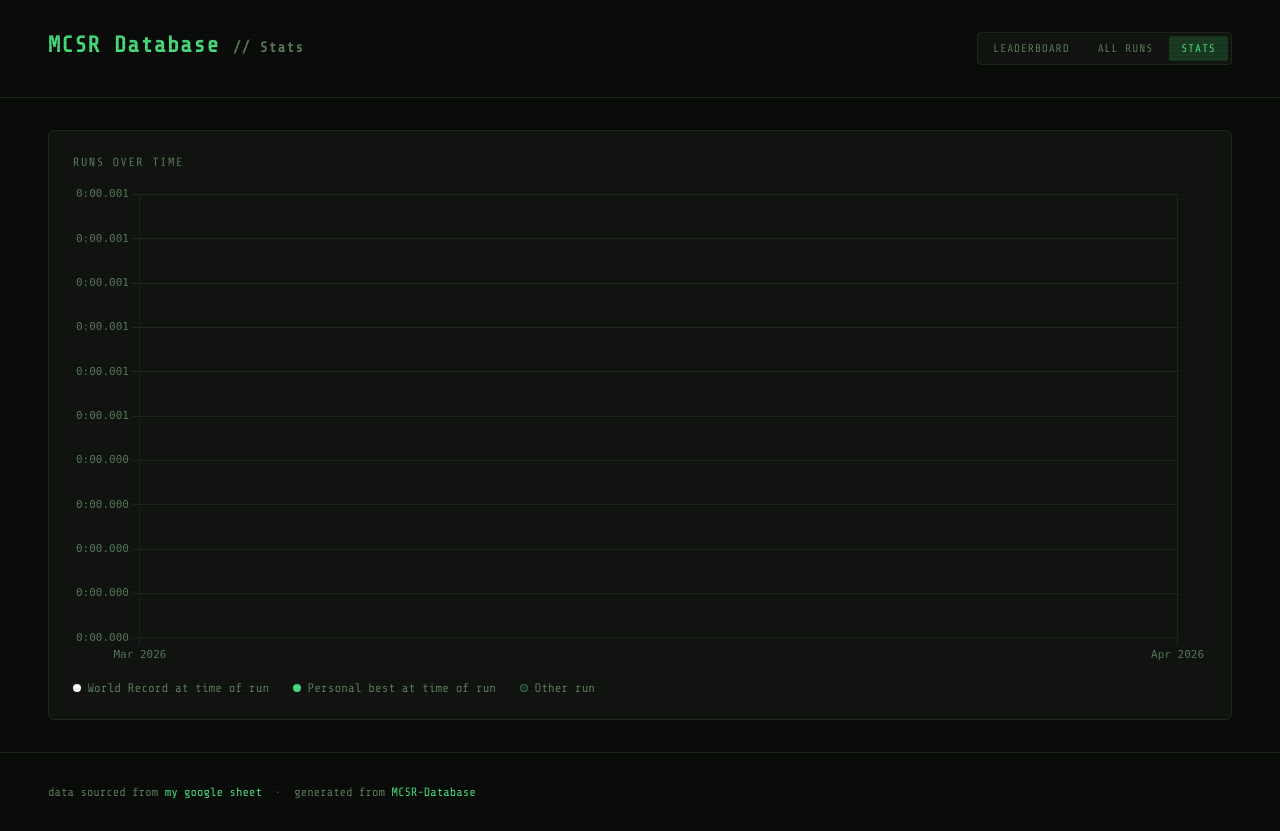
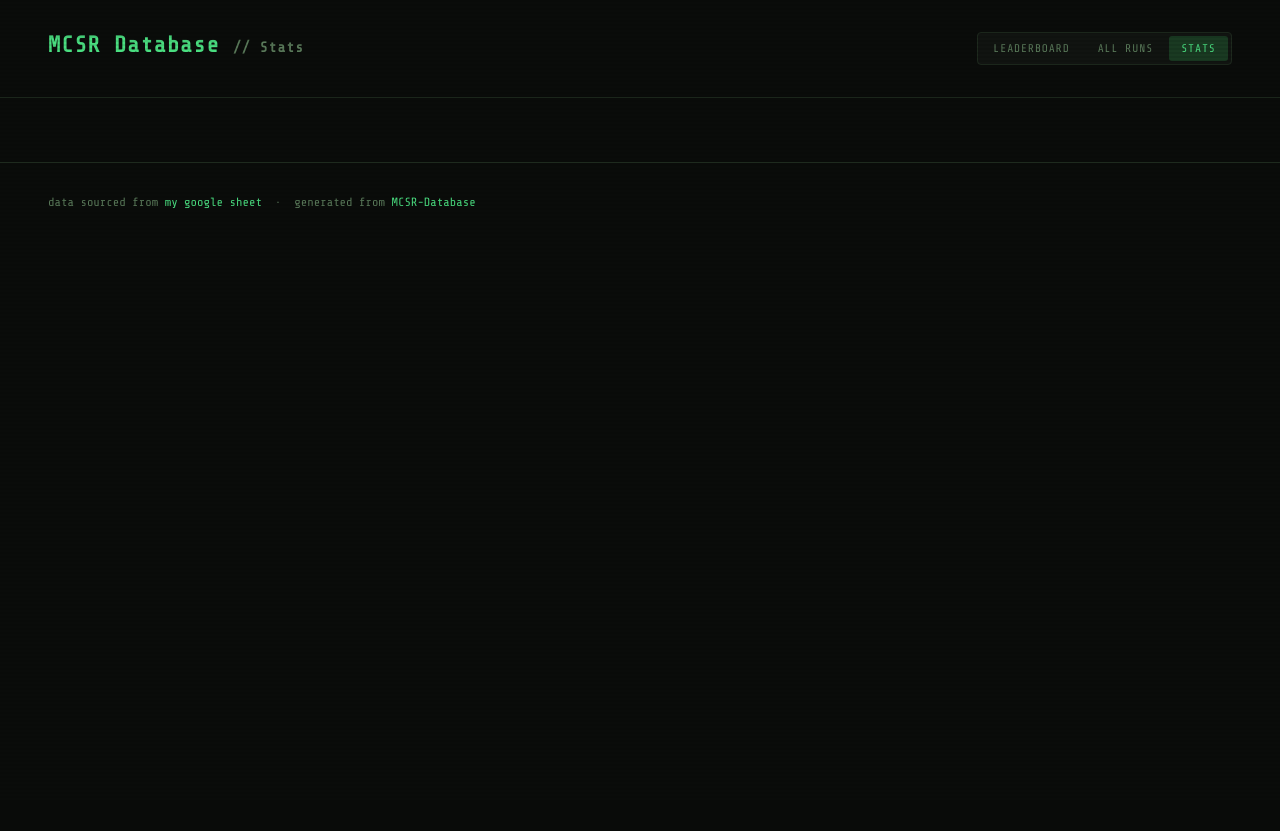
Before and after one commit to hlswan/MCSR-Database, a Flask app: page /stats in a window 1280 px wide. After the commit the page ends 208 px from the top, so only its background shows below. Run offline with Flask 3, Linux system fonts and the light colour scheme; data that the repository does not hold is empty.

Commit message:
cleared stats.html to work on it

```diff
--- a/templates/stats.html
+++ b/templates/stats.html
@@ -7,10 +7,7 @@
   <link rel="preconnect" href="https://fonts.googleapis.com">
   <link href="https://fonts.googleapis.com/css2?family=Share+Tech+Mono&family=Barlow:wght@400;600;700&display=swap" rel="stylesheet">
   <link rel="stylesheet" href="{{ url_for('static', filename='style.css') }}">
-  <script src="https://cdnjs.cloudflare.com/ajax/libs/Chart.js/4.4.1/chart.umd.min.js"></script>
-  <script src="https://cdn.jsdelivr.net/npm/chartjs-adapter-date-fns@3.0.0/dist/chartjs-adapter-date-fns.bundle.min.js"></script>
   <style>
-    /* stats-specific override: main is a flex column */
     main { display: flex; flex-direction: column; gap: 2rem; }
   </style>
 </head>
@@ -26,142 +23,11 @@
   </header>
 
   <main>
-    <div class="chart-card">
-      <div class="section-title">Runs over time</div>
-      <div class="chart-wrap">
-        <canvas id="scatterChart"></canvas>
-      </div>
-      <div class="legend">
-        <div class="legend-item">
-          <div class="legend-dot" style="background:#ffffff"></div>
-          World Record at time of run
-        </div>
-        <div class="legend-item">
-          <div class="legend-dot" style="background:#4ade80"></div>
-          Personal best at time of run
-        </div>
-        <div class="legend-item">
-          <div class="legend-dot" style="background:rgba(74,222,128,0.15); border: 1px solid rgba(74,222,128,0.4)"></div>
-          Other run
-        </div>
-      </div>
-    </div>
   </main>
 
   <footer>
     data sourced from <a href="https://docs.google.com/spreadsheets/d/1zgmOYJBULyHLqs9lGB6-cO4QhRoJdgOpd9WpUWpILYo/edit?usp=sharing" target="_blank">my google sheet</a> &nbsp;·&nbsp; generated from <a href="https://github.com/hlswan/MCSR-Database" target="_blank">MCSR-Database</a>
   </footer>
 
-  <script>
-    // ── data from Flask ───────────────────────────────────────────────────────
-    const rawRuns = [
-      {% for run in runs %}
-      {
-        x: "{{ run.date }}",
-        y: {{ run.re_timed_time_ms }},
-        runner: {{ run.runner | tojson }},
-        rtt: {{ run.re_timed_time_ms }},
-        isPb: {{ 1 if run.is_pb == 1 else 0 }},
-        isWr: {{ 'true' if run.is_wr == 1 else 'false' }},
-        status: {{ run.speedrun_com_status | tojson }}
-      },
-      {% endfor %}
-    ];
-
-    // ── split into PB and non-PB datasets ────────────────────────────────────
-    const wrRuns    = rawRuns.filter(r => r.isWr);
-    const pbRuns    = rawRuns.filter(r => r.isPb === 1 && !r.isWr);
-    const otherRuns = rawRuns.filter(r => r.isPb !== 1 && !r.isWr);
-
-    // ── format ms → M:SS.mmm for tooltips ────────────────────────────────────
-    function msToTime(ms) {
-      const totalSeconds = ms / 1000;
-      const minutes = Math.floor(totalSeconds / 60);
-      const seconds = (totalSeconds % 60).toFixed(3).padStart(6, '0');
-      return `${minutes}:${seconds}`;
-    }
-
-    // ── chart ─────────────────────────────────────────────────────────────────
-    const ctx = document.getElementById('scatterChart').getContext('2d');
-
-    new Chart(ctx, {
-      type: 'scatter',
-      data: {
-        datasets: [
-          {
-            label: 'World Record',
-            data: wrRuns,
-            backgroundColor: '#ffffff',
-            borderColor: '#ffffff',
-            pointRadius: 7,
-            pointHoverRadius: 9,
-            pointStyle: 'star',
-          },
-          {
-            label: 'Personal Best',
-            data: pbRuns,
-            backgroundColor: '#4ade80',
-            pointRadius: 5,
-            pointHoverRadius: 7,
-          },
-          {
-            label: 'Other Run',
-            data: otherRuns,
-            backgroundColor: 'rgba(74,222,128,0.15)',
-            borderColor: 'rgba(74,222,128,0.4)',
-            borderWidth: 1,
-            pointRadius: 4,
-            pointHoverRadius: 6,
-          }
-        ]
-      },
-      options: {
-        responsive: true,
-        maintainAspectRatio: false,
-        scales: {
-          x: {
-            type: 'time',
-            time: { unit: 'month', tooltipFormat: 'MMM yyyy' },
-            grid: { color: '#1e2a1e' },
-            ticks: {
-              color: '#5a7a5a',
-              font: { family: "'Share Tech Mono', monospace", size: 11 }
-            }
-          },
-          y: {
-            grid: { color: '#1e2a1e' },
-            ticks: {
-              color: '#5a7a5a',
-              font: { family: "'Share Tech Mono', monospace", size: 11 },
-              callback: val => msToTime(val)
-            }
-          }
-        },
-        plugins: {
-          legend: { display: false },
-          tooltip: {
-            usePointStyle: true,
-            backgroundColor: '#111411',
-            borderColor: '#1e2a1e',
-            borderWidth: 1,
-            titleColor: '#4ade80',
-            bodyColor: '#d4e8d4',
-            titleFont: { family: "'Share Tech Mono', monospace", size: 12 },
-            bodyFont: { family: "'Barlow', sans-serif", size: 13 },
-            padding: 10,
-            callbacks: {
-              title: items => items[0].raw.runner,
-              label: item => [
-                `RTT: ${msToTime(item.raw.rtt)}`,
-                `Date: ${item.raw.x}`,
-                `Status: ${item.raw.status}`,
-              ]
-            }
-          }
-        }
-      }
-    });
-  </script>
-
 </body>
 </html>
```
